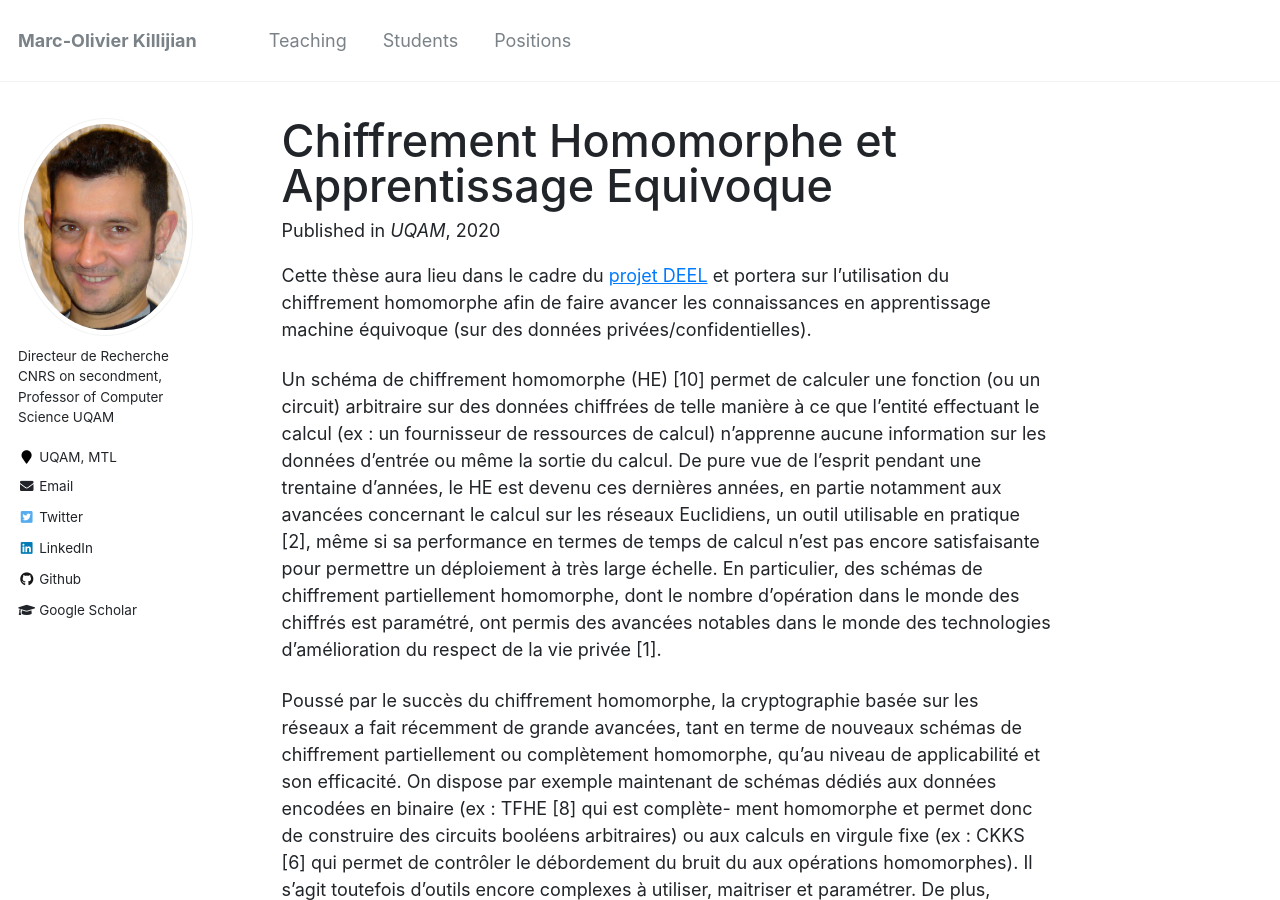
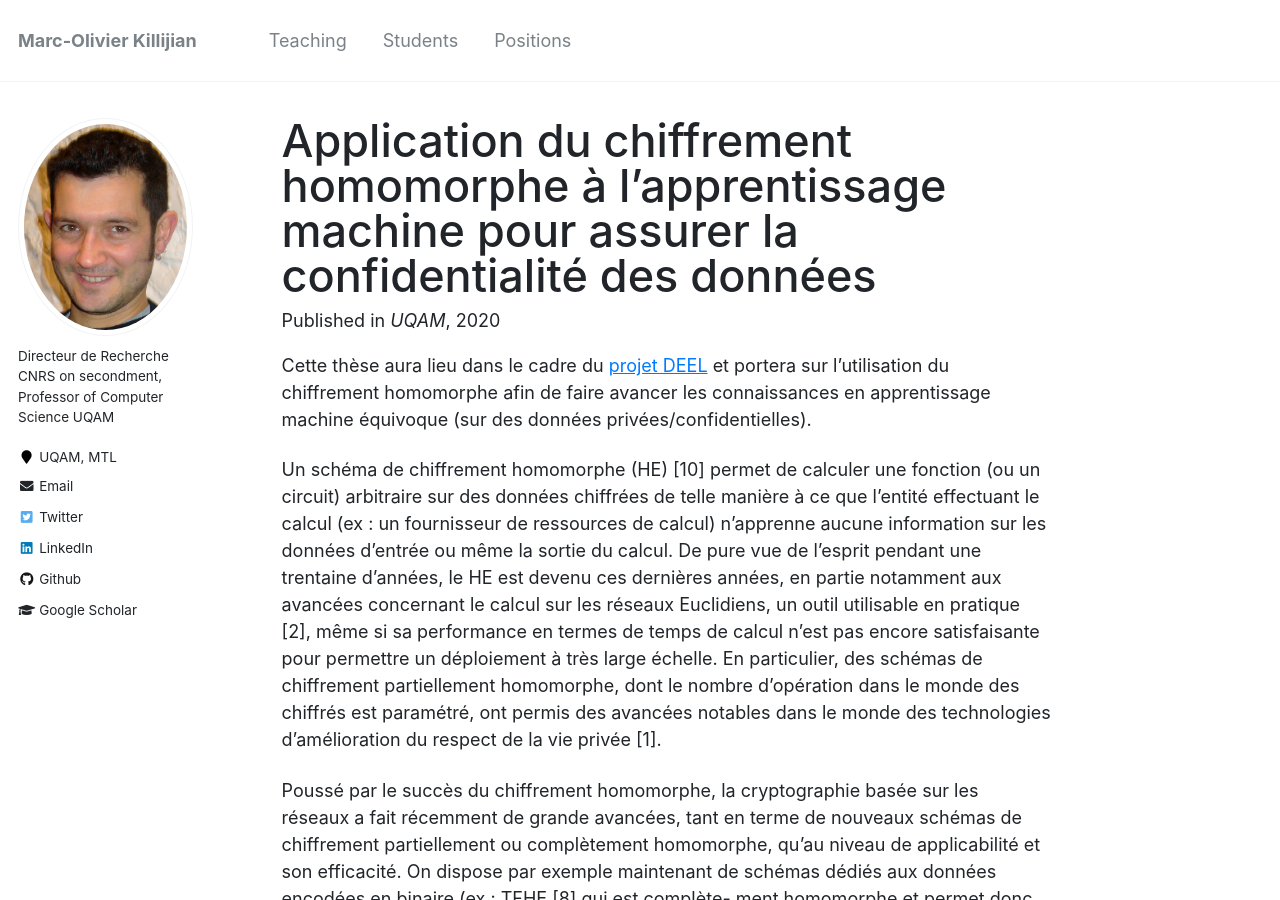
Before and after one commit to Kirija/kirija.github.io, a Jekyll site: the page built from _positions/2020-phd-2.md, in a window 1280 px wide and 900 px high. Built offline with Jekyll 4.4.1, drawn with Linux system fonts in a browser that asks for light colours.

Commit message:
phd2++titre

```diff
--- a/_positions/2020-phd-2.md
+++ b/_positions/2020-phd-2.md
@@ -1,5 +1,5 @@
 ---
-title: "Chiffrement Homomorphe et Apprentissage Equivoque"
+title: "Application du chiffrement homomorphe à l’apprentissage machine pour assurer la confidentialité des données"
 collection: positions
 type: "Doctorat"
 venue: "UQAM"
```
